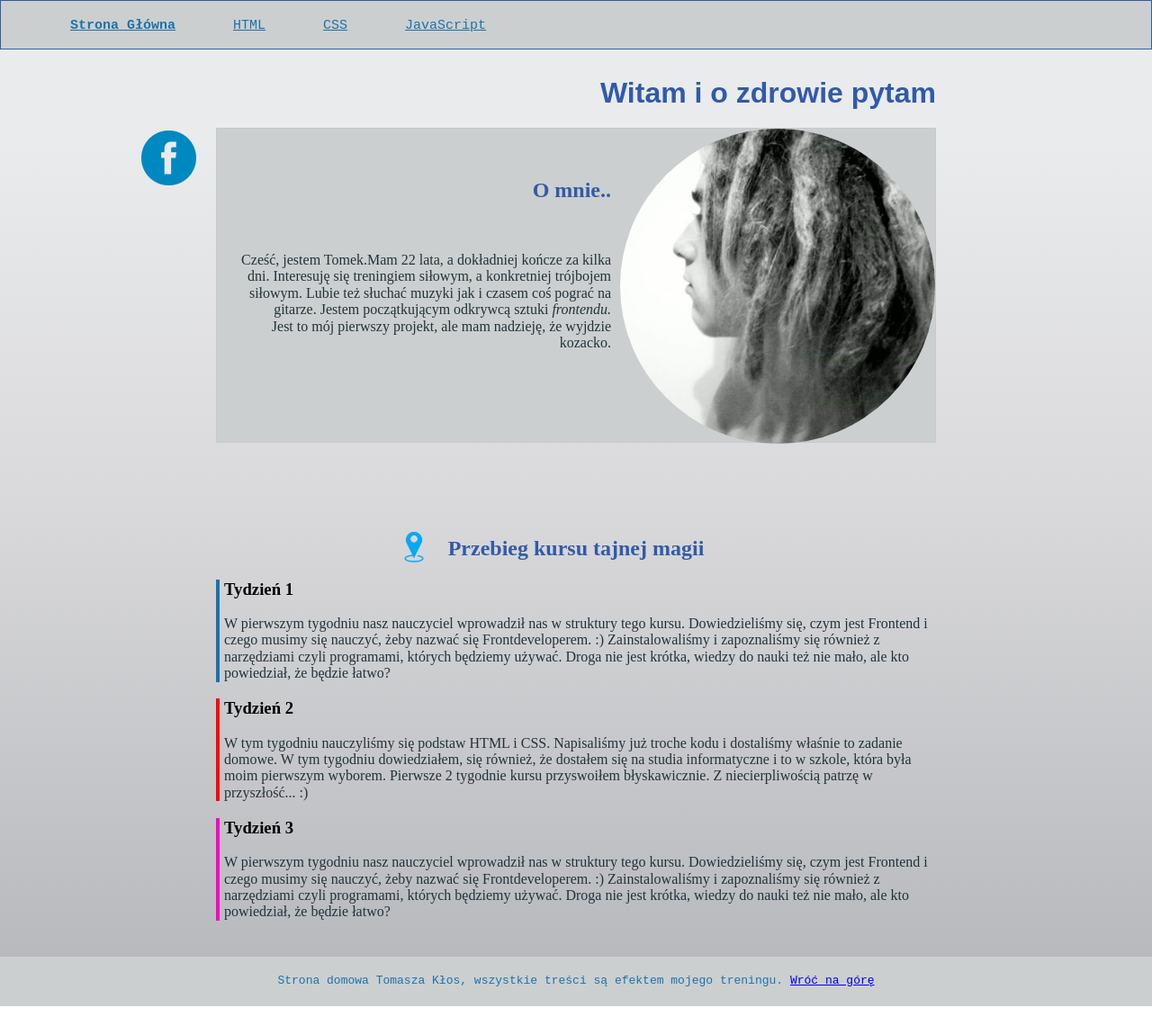
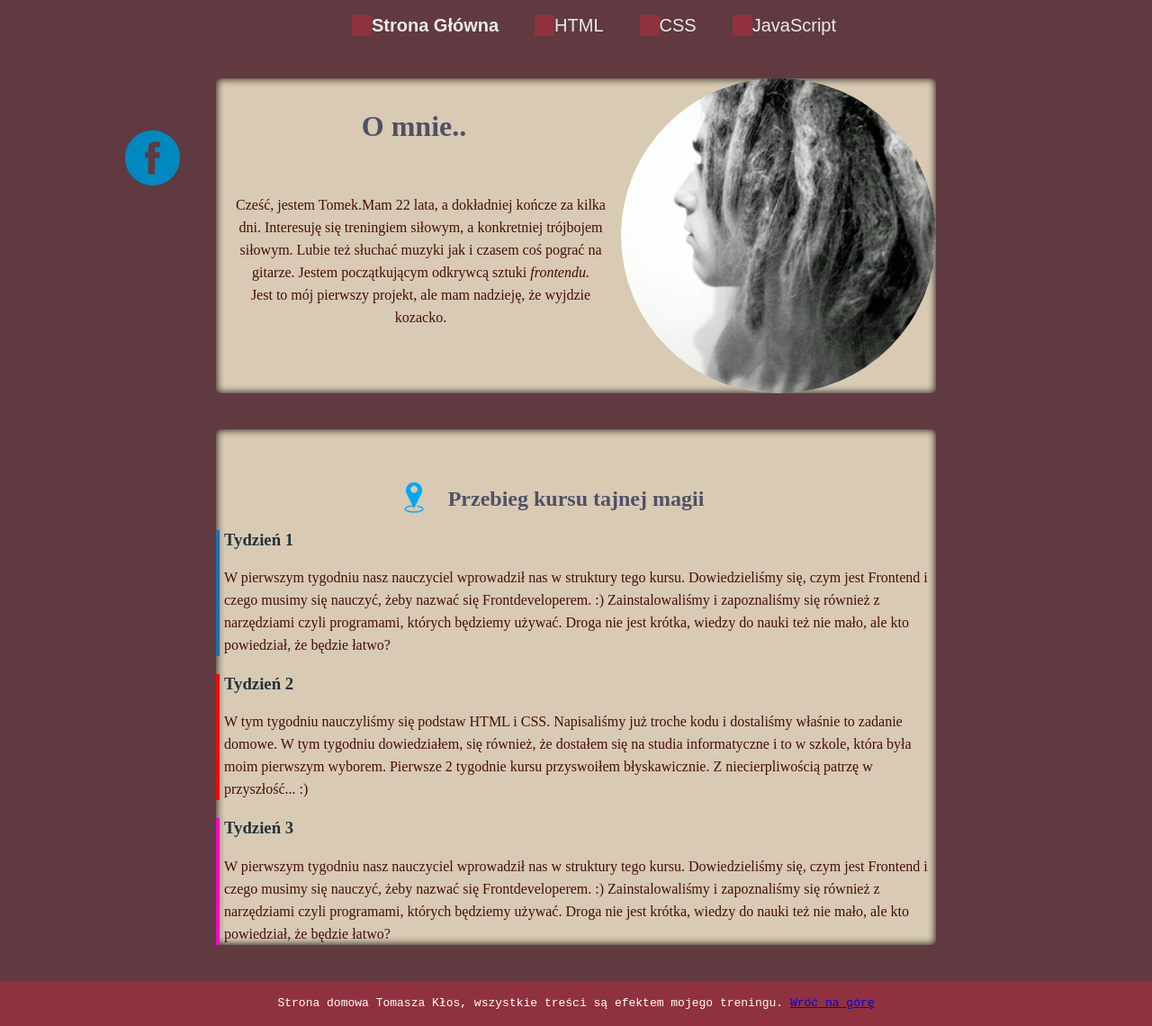
Before and after one commit to tomasz-klos/homepage, a plain HTML site: page index.html in a window 1280 px wide. Shown: the whole page at 90% size. Before the commit the page ends 1118 px from the top, so only its background shows below. Drawn offline with Linux system fonts and the light colour scheme.

Commit message:
change colors, flexbot

```diff
--- a/index.html
+++ b/index.html
@@ -11,37 +11,42 @@
   <body class="body">
     <header class="header" id="top">
       <nav class="navigation">
-        <a class="navigation__link" href="pages/index.html"><b>Strona Główna</b></a>
+        <a class="navigation__link navigation__link--change" href="index.html">Strona Główna</a>
         <a class="navigation__link" href="pages/html.html"> HTML</a>
         <a class="navigation__link" href="pages/css.html">CSS</a>
         <a class="navigation__link" href="pages/javascript.html">JavaScript</a>
       </nav>
+    </header>
+    <div class="div-fb">
       <a href="https://www.facebook.com/profile.php?id=100002902463490">
-        <img class="header__fb" src="image/fb.png" alt="ikonka facebook"
+        <img src="image/fb.png" alt="ikonka facebook"
       /></a>
-
-    </header>
+    </div>
 
     <main class="main">
-
-      <h1 class="main__title main_title--js"></h1>
-
       <article class="about-me">
-        <img class="about-me__image" src="image/dred.jpg" alt="Tomasz w dredach" />
-        <h2 class="about-me__header">O mnie..</h2>
+        <img
+          class="about-me__image"
+          src="image/dred.jpg"
+          alt="Tomasz w dredach"
+        />
+        <h1 class="about-me__header">O mnie..</h1>
 
         <p class="about-me__description">
-           Cześć, jestem Tomek.Mam 22 lata, a dokładniej kończe za kilka dni.
-           Interesuję się treningiem siłowym, a konkretniej trójbojem siłowym.
-           Lubie też słuchać muzyki jak i czasem coś pograć na gitarze.
-           Jestem początkującym odkrywcą sztuki <i>frontendu.</i><br />
+          Cześć, jestem Tomek.Mam 22 lata, a dokładniej kończe za kilka dni.
+          Interesuję się treningiem siłowym, a konkretniej trójbojem siłowym.
+          Lubie też słuchać muzyki jak i czasem coś pograć na gitarze. Jestem
+          początkującym odkrywcą sztuki <i>frontendu.</i><br />
 
-           Jest to mój pierwszy projekt, ale mam nadzieję, że wyjdzie kozacko.
-
+          Jest to mój pierwszy projekt, ale mam nadzieję, że wyjdzie kozacko.
         </p>
       </article>
       <section class="frontend-road">
-        <img class="frontend-road__image" src="image/znacznik.png" alt="taki mały znacznik"/>
+        <img
+          class="frontend-road__image"
+          src="image/znacznik.png"
+          alt="taki mały znacznik"
+        />
         <h2 class="frontend-road__title">Przebieg kursu tajnej magii</h2>
         <article class="frontend-road__article frontend-road__article--first">
           <h3 class="frontend-road__subtitle">Tydzień 1</h3>
@@ -79,9 +84,11 @@
       </section>
     </main>
     <footer class="footer">
-      Strona domowa Tomasza Kłos, wszystkie treści są efektem mojego treningu.
-      <a href="#top">Wróć na górę</a>
+      <p class="footer__text">
+        Strona domowa Tomasza Kłos, wszystkie treści są efektem mojego treningu.
+        <a href="#top">Wróć na górę</a>
+      </p>
     </footer>
-    <script src="/scripts/main.js"></script>
+    <script src="scripts/main.js"></script>
   </body>
 </html>
--- a/styles/style.css
+++ b/styles/style.css
@@ -1,68 +1,60 @@
 html {
   box-sizing: border-box;
 }
-*, *:before, *:after {
+*,
+*:before,
+*:after {
   box-sizing: inherit;
 }
 
 .body {
-
-    background: linear-gradient(0deg, rgba(180,182,186,1) 0%, rgba(217,217,219,1) 50%, rgba(234,235,237,1) 86%, rgba(234,235,237,1) 99%);
+    background: #603A40;
 
 }
 
 .header {
-    background: #cccfcf;
   padding: 17px;
   margin-bottom: 30px;
-    max-height: 400px;
-    border: 1px solid #315ba8;
-
 }
 
 .navigation {
-
+  display: flex;
+  flex-direction: row;
+  justify-content: center;
 }
 
 .navigation__link {
-    padding-left: 60px;
-    color: #1c72ac;
-    font-family: monospace;
-    font-size: 15px;
+  margin-left: 40px;
+  border-left: 22px solid #90323D;
+  color: #eaeaea;
+  font-family: Arial, Helvetica, sans-serif;
+  font-size: 20px;
+  text-decoration: none;
+}
 
-
+.navigation__link--change {
+  font-weight: bold;
 }
 
 .main {
   max-width: 800px;
   margin: 0 auto;
-
-
-}
-
-.main__title {
-    margin: 20px 0;
-    text-align: right;
-    color: #315ba8;
-    font-family: sans-serif;
-
-
 }
 
 .about-me {
-    background: #cccfcf;
+  background: #D9CAB3;
   width: 800px;
   height: 350px;
-    border: 1px solid #a5a3a322;
-
+  -moz-box-shadow:    inset 0 0 10px #000000;
+   -webkit-box-shadow: inset 0 0 10px #000000;
+   box-shadow:         inset 0 0 10px #000000;
 }
 
 .about-me__header {
-    text-align: right;
-    color: #315ba8;
+  text-align: center;
+  color: #4E5166;
   position: relative;
   top: 10%;
-
 }
 
 .about-me__image {
@@ -77,17 +69,19 @@ html {
 .about-me__description {
   position: relative;
   top: 20%;
-    text-align: right;
-    color: #22333B;
-
+  text-align: center;
+  color: #440D0F;
+  padding-left: 15px;
+  line-height: 25px;
 }
 
-
-
 .frontend-road {
+  background: #D9CAB3;
   margin: 40px 0;
   width: 800px;
-
+  -moz-box-shadow:    inset 0 0 10px #000000;
+   -webkit-box-shadow: inset 0 0 10px #000000;
+   box-shadow:         inset 0 0 10px #000000;
 }
 
 .frontend-road__image {
@@ -96,27 +90,24 @@ html {
   position: relative;
   top: 55px;
   left: 200px;
-
 }
 
 .frontend-road__title {
   text-align: center;
-    color: #315ba8;
-
+  color: #4E5166;
 }
 
 .frontend-road__article {
-
+  margin-bottom: 20px;
 }
 
 .frontend-road__subtitle {
-
+  color: #22333b;
 }
 
 .frontend-road__description {
-    color: #22333B;
-
-
+  color: #440D0F;
+  line-height: 25px;
 }
 
 .frontend-road__article--first {
@@ -135,27 +126,24 @@ html {
 }
 
 .footer {
-    background: #cccfcf;
+  background: #90323D;
   font-family: monospace;
   text-align: center;
   color: #1c72ac;
-    padding: 20px;
-
+  padding: 5px;
 }
 
-.html {
-
+.footer__text {
+    color: #ffffff;
 }
 
 .html__title {
   color: #315ba8;
   font-family: sans-serif;
   text-align: center;
-
 }
 
 .html__image {
-
 }
 
 .html__image2 {
@@ -169,60 +157,51 @@ html {
 .html__subtitle {
   color: #315ba8;
   text-align: center;
-
 }
 
 .html__description {
   border-left: 4px solid #1c72ac;
   padding: 5px;
-    color: #22333B;
-
+  color: #22333b;
 }
 
 .css {
-
+    display: flex;
+    flex-direction: column;
 }
 
 .css__title {
-
+    text-align: center;
 }
 
 .css__image {
-
 }
 
 .css__subtitle {
-
 }
 
 .css__description {
-
 }
 
 .js {
-
 }
 
 .js__title {
   text-align: center;
-
 }
 
 .js__image {
   position: relative;
   left: 110px;
-
 }
 
-.header__fb {
+.div-fb {
   position: fixed;
   top: 100px;
 }
 
 .js__subtitle {
-
 }
 
 .js__description {
-
 }
```
Also changed, not shown: pages/css.html (+9 -6 lines), pages/html.html (+10 -7 lines), pages/javascript.html (+9 -6 lines). Lines whose indentation alone changed are shown as unchanged.
